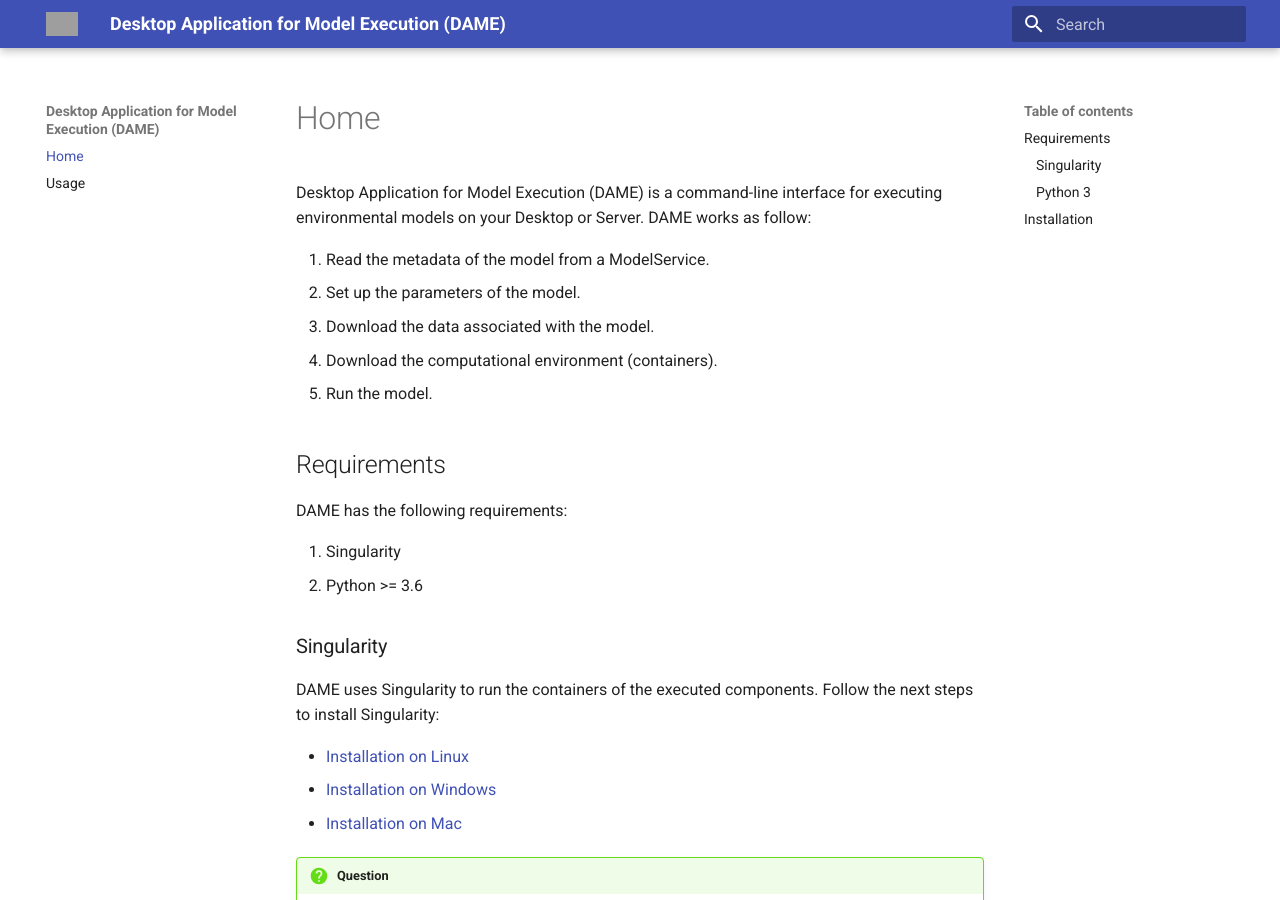
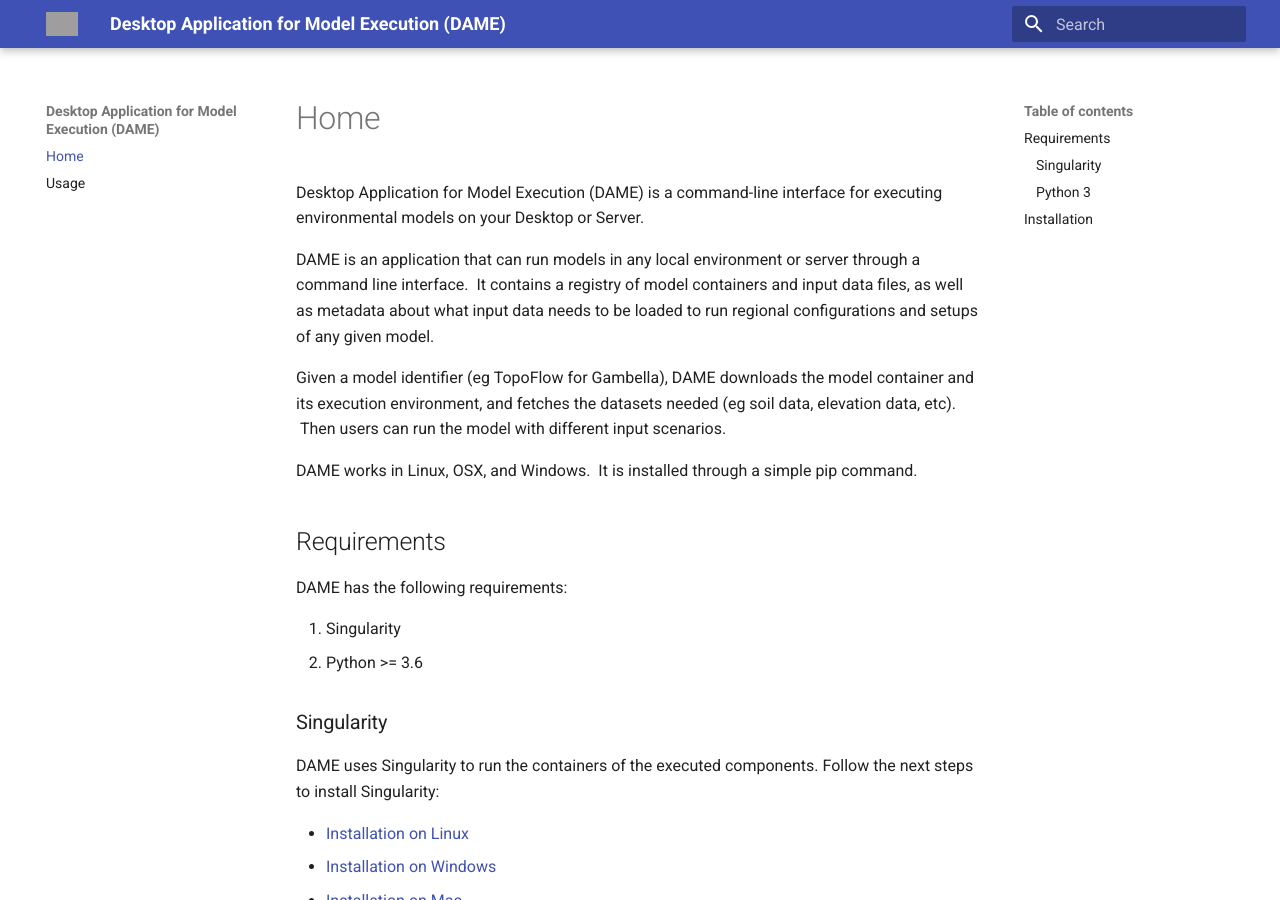
Before and after one commit to mintproject/dame_cli, an MkDocs documentation site: the page built from docs/index.md, in a window 1280 px wide and 900 px high. Built offline with MkDocs 1.6.1 and Material for MkDocs 9.7.7, drawn with Linux system fonts in a browser that asks for light colours; grey boxes are pictures that could not be loaded.

Commit message:
fix: yolanda description

```diff
--- a/docs/index.md
+++ b/docs/index.md
@@ -1,11 +1,10 @@
 Desktop Application for Model Execution (DAME) is a command-line interface for executing environmental models on your Desktop or Server.
-DAME works as follow:
 
-1. Read the metadata of the model from a ModelService.
-2. Set up the parameters of the model.
-3. Download the data associated with the model.
-4. Download the computational environment (containers).
-5. Run the model.
+DAME is an application that can run models in any local environment or server through a command line interface.  It contains a registry of model containers and input data files, as well as metadata about what input data needs to be loaded to run regional configurations and setups of any given model.
+
+Given a model identifier (eg TopoFlow for Gambella), DAME downloads the model container and its execution environment, and fetches the datasets needed (eg soil data, elevation data, etc).  Then users can run the model with different input scenarios.
+
+DAME works in Linux, OSX, and Windows.  It is installed through a simple pip command.
 
 
 ## Requirements
```
